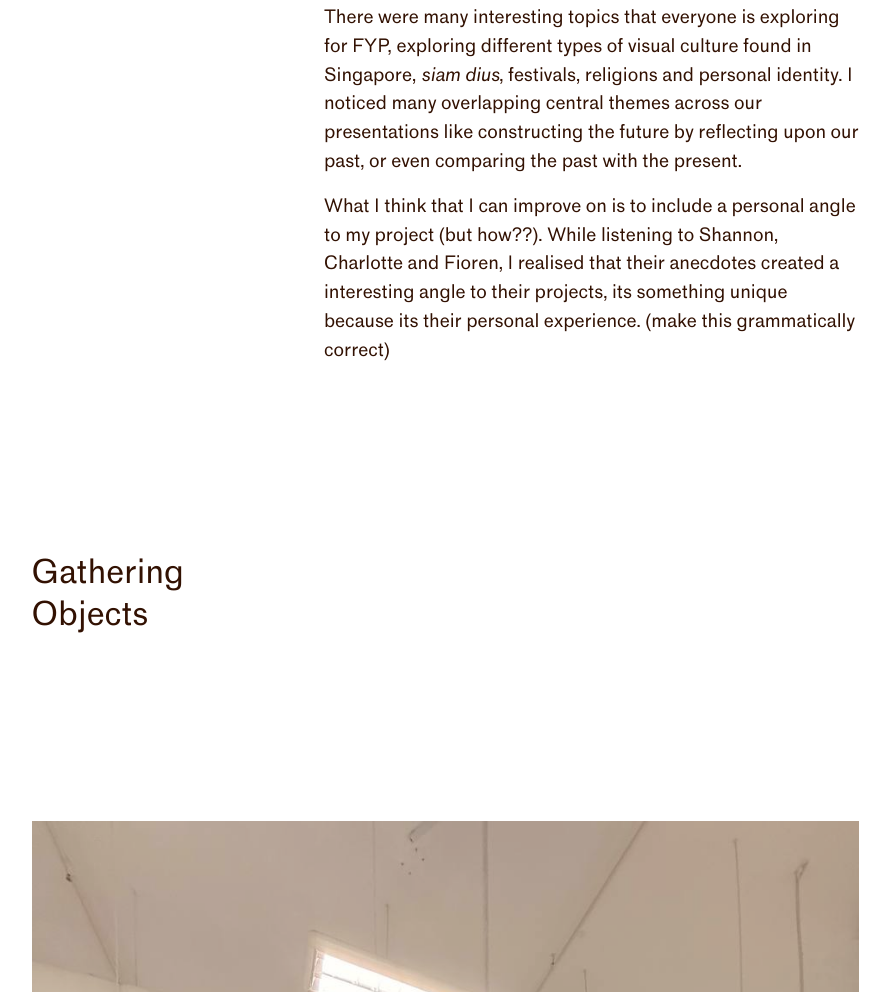
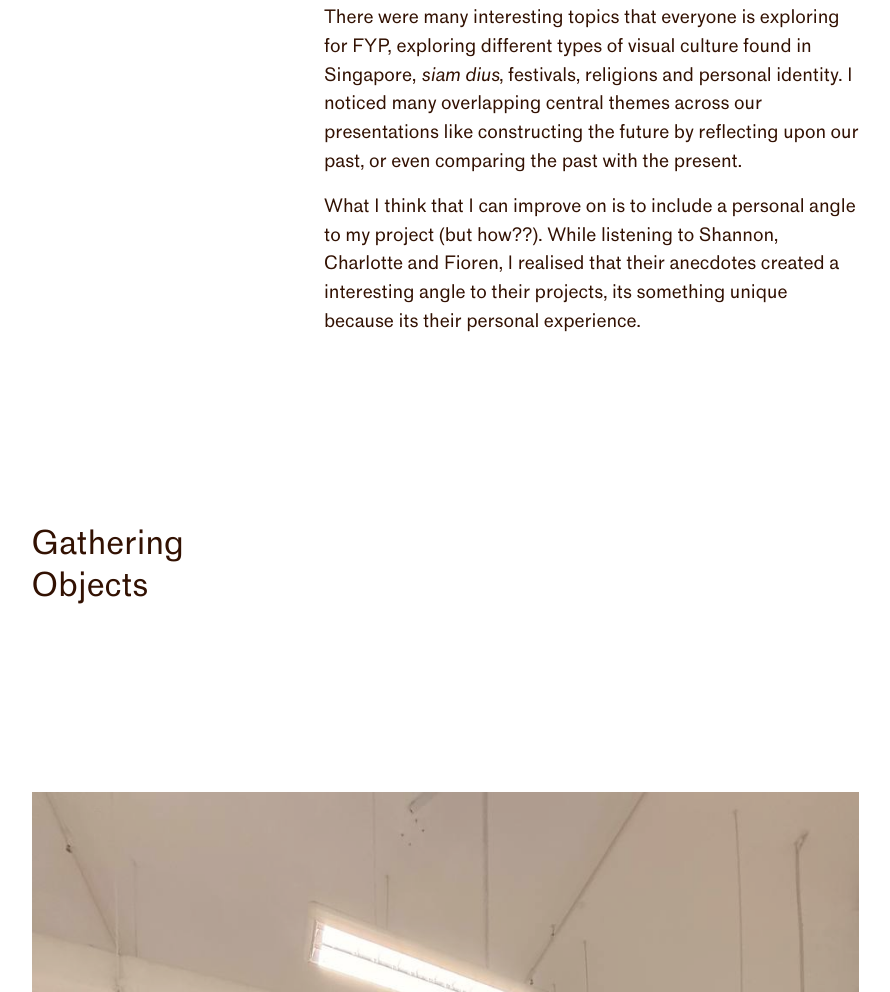
Before and after one commit to caseywong-afk/casey-cpj-final, a plain HTML site: page week-2.html in a window 1280 px wide. Shown: the part 2558-3550 px from the top of the page, without its empty margins (341-1231 px from the left). Drawn offline with Linux system fonts and the light colour scheme; a web font is replaced by a local one.

Commit message:
Update week-2.html

```diff
--- a/week-2.html
+++ b/week-2.html
@@ -87,8 +87,7 @@
 
             <p>What I think that I can improve on is to include a personal angle to my project (but how??). While
               listening to Shannon, Charlotte and Fioren, I realised that their anecdotes created a interesting angle to
-              their projects, its something unique because its their personal experience. (make this grammatically
-              correct)</p>
+              their projects, its something unique because its their personal experience.</p>
 
           </div>
 
```
